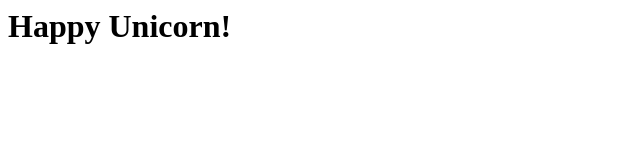
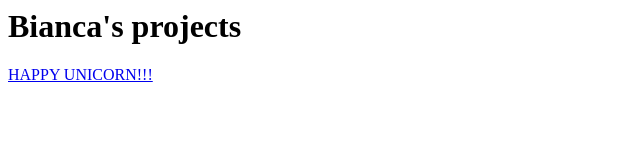
Before and after one commit to aleb78/happy_unicorn, a plain HTML site: page index.html in a window 1280 px wide. Shown: the whole page, without its empty margins (0-640 px from the left). Drawn offline with Linux system fonts and the light colour scheme.

Commit message:
adding hapy unicorn page

```diff
--- a/index.html
+++ b/index.html
@@ -1 +1,2 @@
-<h1> Happy Unicorn!</h1>
+<h1>Bianca's projects</h1>
+<a href="happyunicorn.html">HAPPY UNICORN!!!</a>
```
Also changed, not shown: happyunicorn.html (added, +1 -0 lines).
